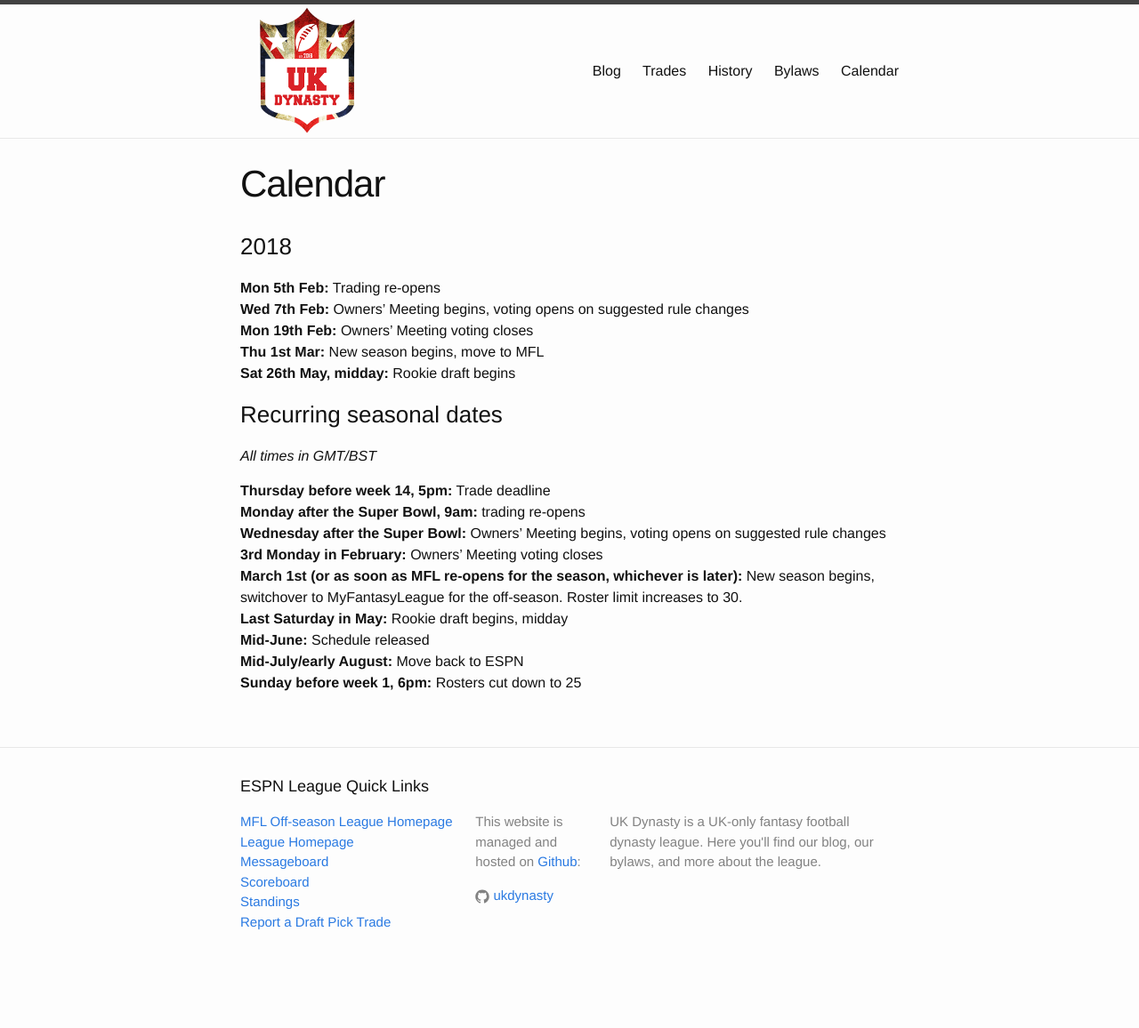
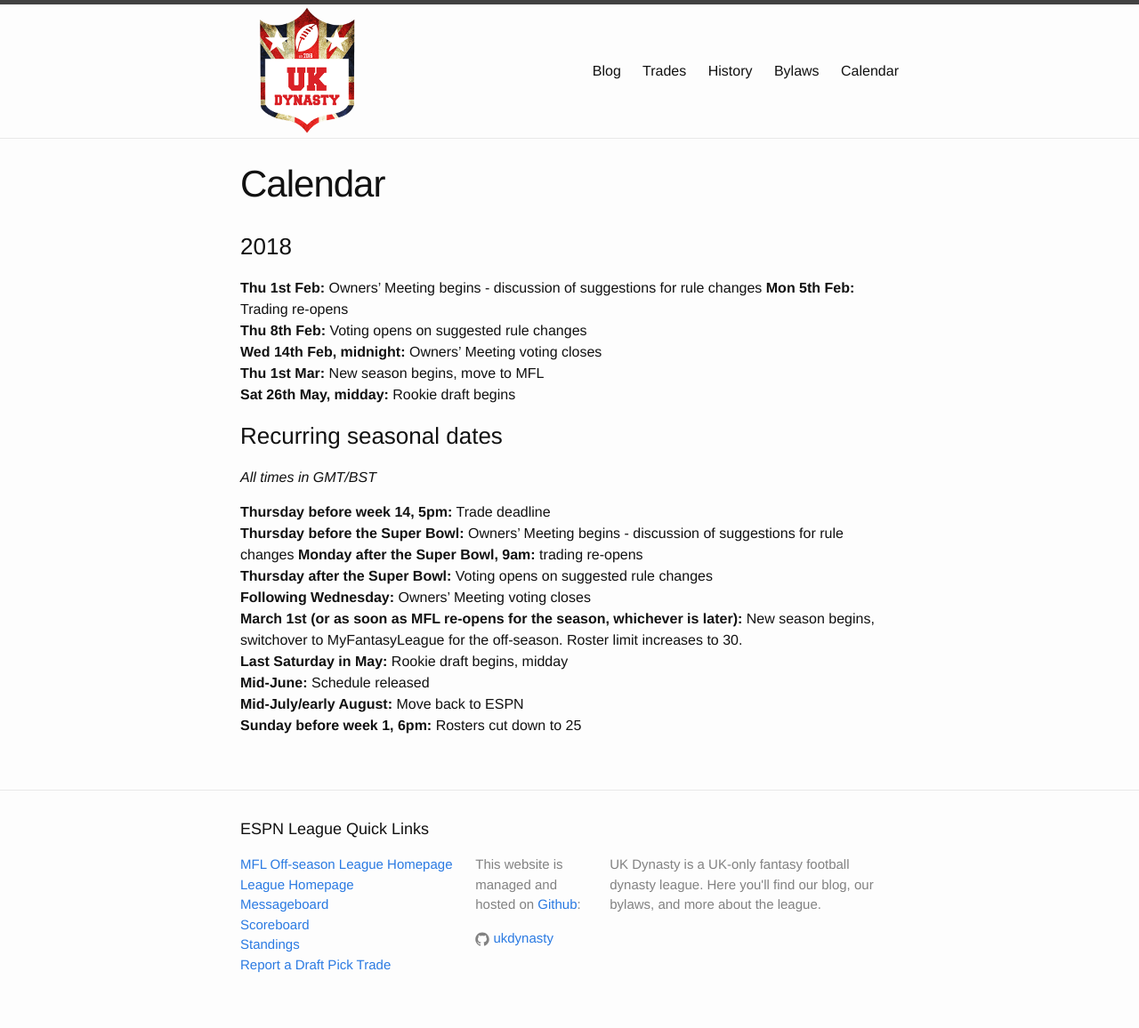
Before and after one commit to UKDynasty/ukdynasty.github.io, a Jekyll site: the page built from calendar/index.md, in a window 1280 px wide. Shown: the whole page at 89% size. Built offline with Jekyll 4.4.1, drawn with Linux system fonts in a browser that asks for light colours; before the commit the page ends 1108 px from its top, so only the background shows below that.

Commit message:
Update calendar

```diff
--- a/calendar/index.md
+++ b/calendar/index.md
@@ -6,9 +6,10 @@ permalink: /calendar
 
 ### 2018
 
+**Thu 1st Feb:** Owners' Meeting begins - discussion of suggestions for rule changes
 **Mon 5th Feb:** Trading re-opens
-**Wed 7th Feb:** Owners' Meeting begins, voting opens on suggested rule changes
-**Mon 19th Feb:** Owners' Meeting voting closes
+**Thu 8th Feb:** Voting opens on suggested rule changes
+**Wed 14th Feb, midnight:** Owners' Meeting voting closes
 **Thu 1st Mar:** New season begins, move to MFL
 **Sat 26th May, midday:** Rookie draft begins
 
@@ -17,9 +18,10 @@ permalink: /calendar
 *All times in GMT/BST*
 
 **Thursday before week 14, 5pm:** Trade deadline
+**Thursday before the Super Bowl:** Owners' Meeting begins - discussion of suggestions for rule changes
 **Monday after the Super Bowl, 9am:** trading re-opens
-**Wednesday after the Super Bowl:** Owners' Meeting begins, voting opens on suggested rule changes
-**3rd Monday in February:** Owners' Meeting voting closes
+**Thursday after the Super Bowl:** Voting opens on suggested rule changes
+**Following Wednesday:** Owners' Meeting voting closes
 **March 1st (or as soon as MFL re-opens for the season, whichever is later):** New season begins, switchover to MyFantasyLeague for the off-season. Roster limit increases to 30.
 **Last Saturday in May:** Rookie draft begins, midday
 **Mid-June:** Schedule released
```
